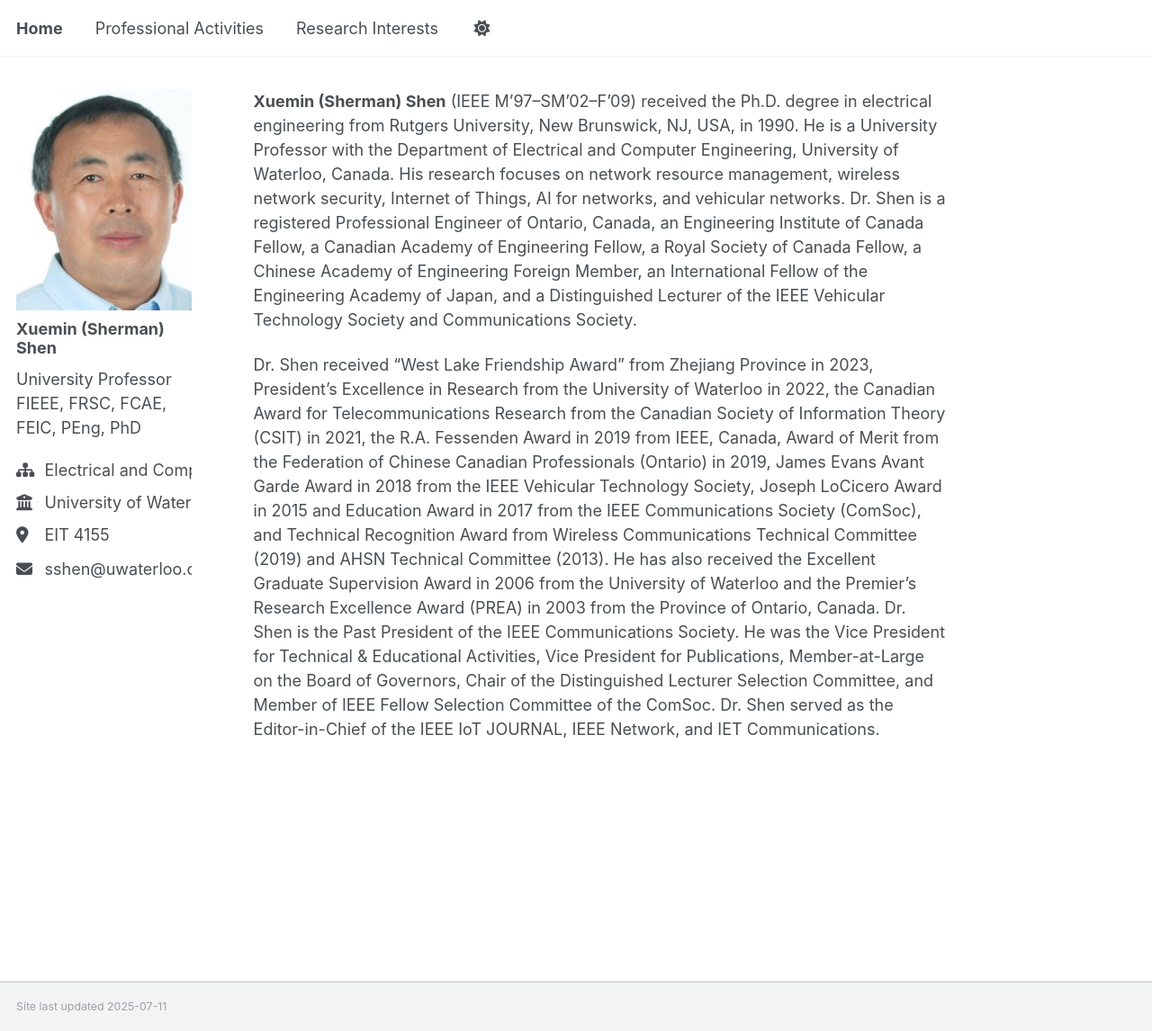
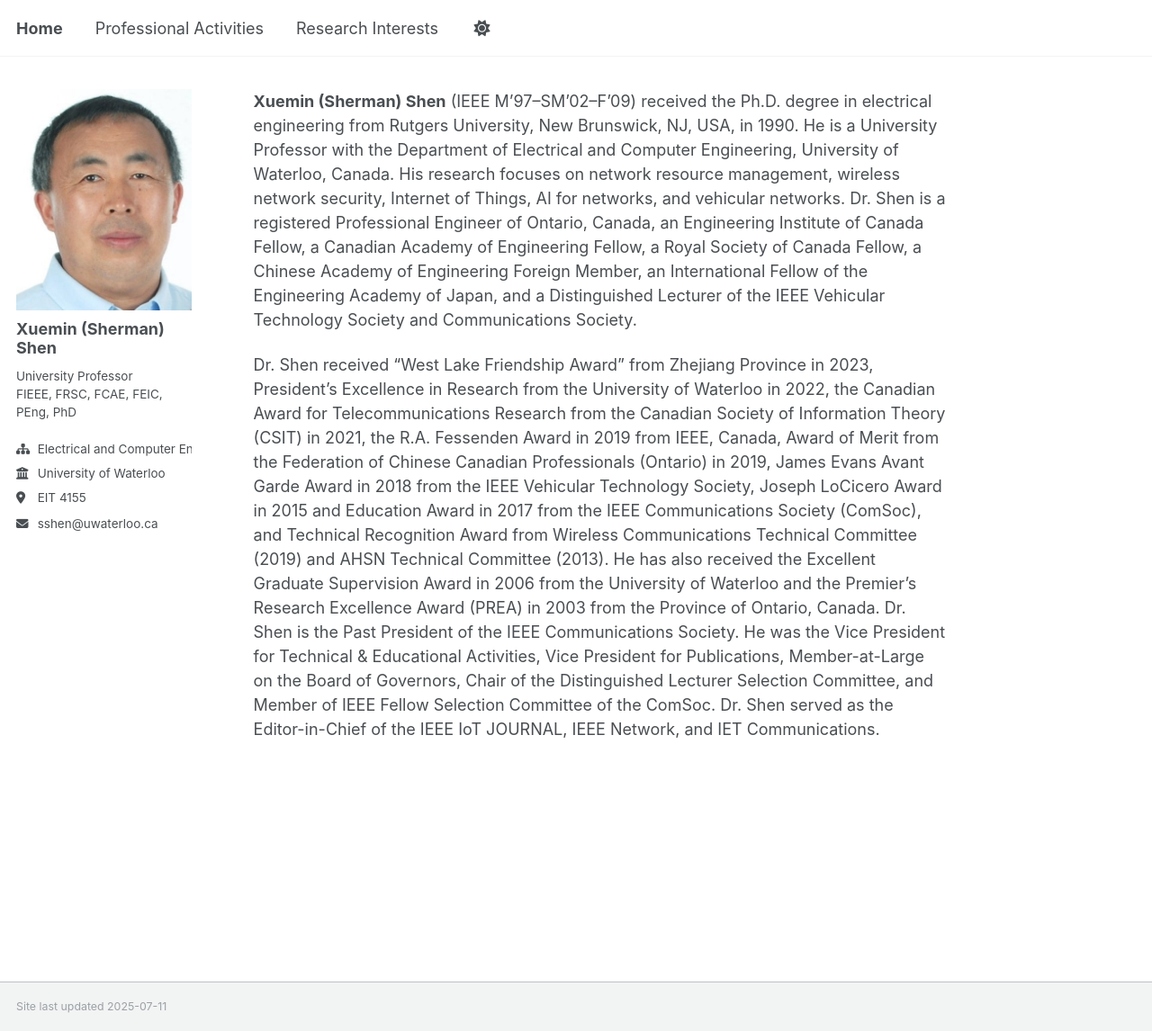
Before and after one commit to m64he/sshen, a Jekyll site: the page built from _pages/about.md, in a window 1280 px wide and 1146 px high. Shown: the whole window at 90% size. Built offline with Jekyll 4.4.1, drawn with Linux system fonts in a browser that asks for light colours; a script that is not in the unit is left out.

Commit message:
Update _sidebar.scss

```diff
--- a/_sass/layout/_sidebar.scss
+++ b/_sass/layout/_sidebar.scss
@@ -46,12 +46,12 @@
   }
 
   h3, h4 {
-    font-size: $type-size-4;
+    font-size: $type-size-5;
   }
 
   p, li {
     font-family: $sans-serif;
-    font-size: $type-size-5;
+    font-size: $type-size-6;
     line-height: 1.5;
   }
 
```
